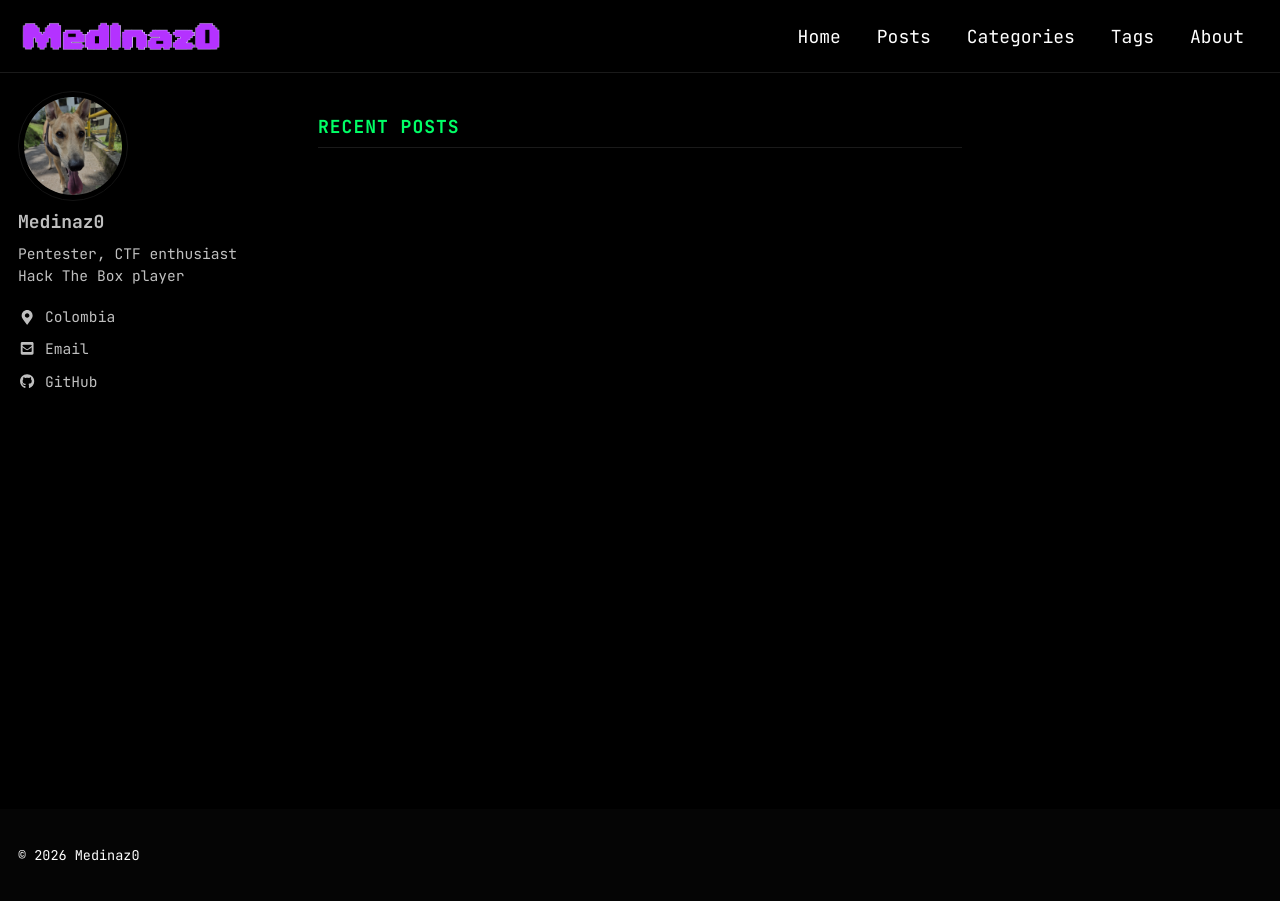
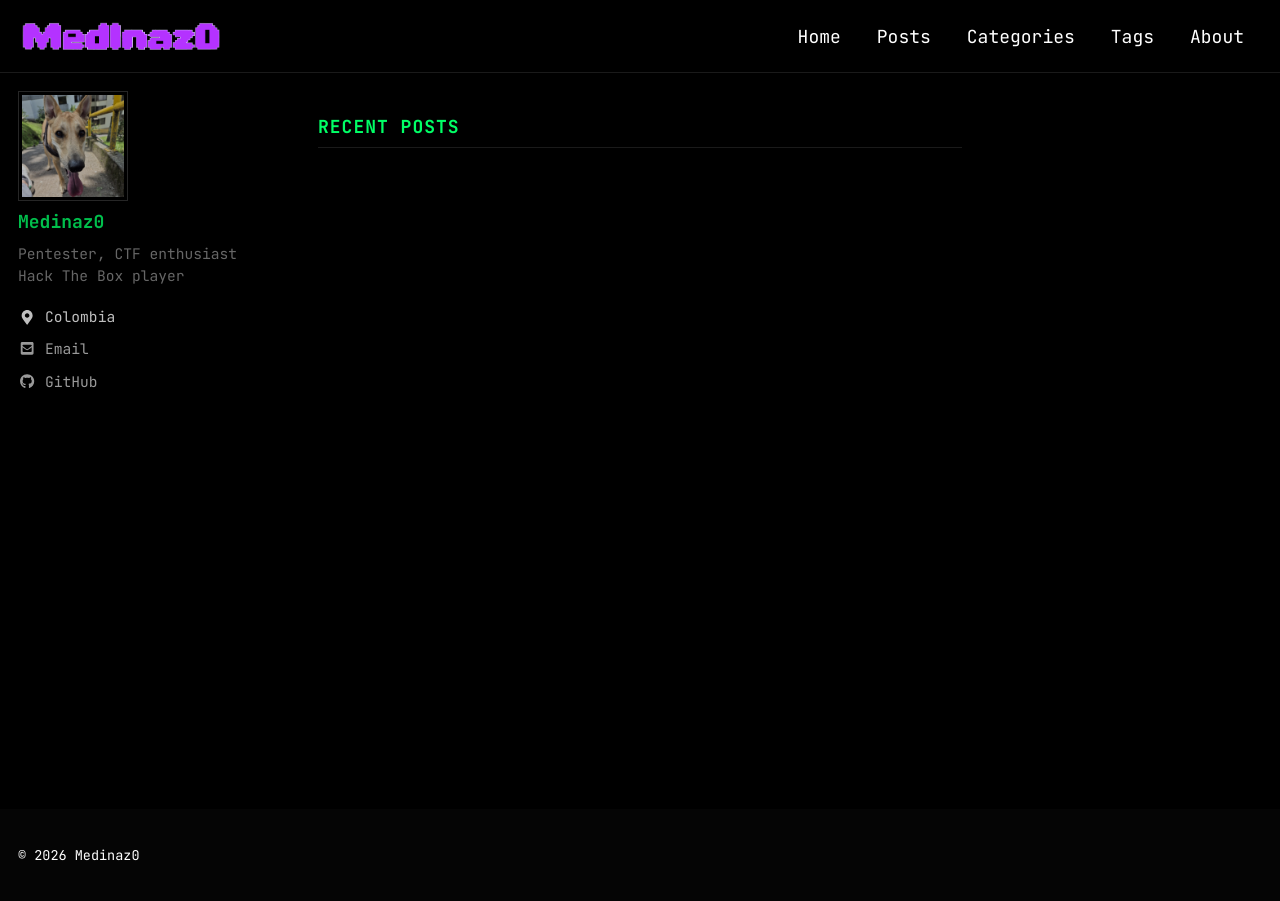
Before and after one commit to Medinaz0/medinaz0.github.io, a Jekyll site: the page built from index.html, in a window 1280 px wide. Built offline with Jekyll 4.4.1, drawn with Linux system fonts in a browser that asks for light colours; cached includes are drawn as plain includes; a script that is not in the unit is left out; the list of posts is cut into pages by our own code.

Commit message:
feat: square avatar, green name, monospace sidebar

```diff
--- a/_sass/minimal-mistakes/_sidebar.scss
+++ b/_sass/minimal-mistakes/_sidebar.scss
@@ -128,11 +128,11 @@
 
   img {
     max-width: 110px;
-    border-radius: 50%;
+    border-radius: 0;
 
     @include breakpoint($large) {
-      padding: 5px;
-      border: 1px solid $border-color;
+      padding: 3px;
+      border: 1px solid #333;
     }
   }
 }
@@ -166,12 +166,16 @@
   }
 }
 .sidebar .author__name {
-  font-family: $sans-serif;
+  font-family: $monospace;
   font-size: $type-size-5;
+  color: #00ff66;
 }
 
 .author__bio {
   margin: 0;
+  font-family: $monospace;
+  font-size: $type-size-7;
+  color: #888;
 
   @include breakpoint($large) {
     margin-top: 10px;
@@ -183,7 +187,7 @@
   position: relative;
   display: table-cell;
   vertical-align: middle;
-  font-family: $sans-serif;
+  font-family: $monospace;
   z-index: 10;
   position: relative;
   cursor: pointer;
@@ -281,12 +285,13 @@
     padding-right: 5px;
     padding-top: 2px;
     padding-bottom: 2px;
-    color: inherit;
+    color: #ccc;
     font-size: $type-size-5;
     text-decoration: none;
 
     &:hover {
-      text-decoration: underline;
+      color: #00ff66;
+      text-decoration: none;
     }
   }
 }
```
